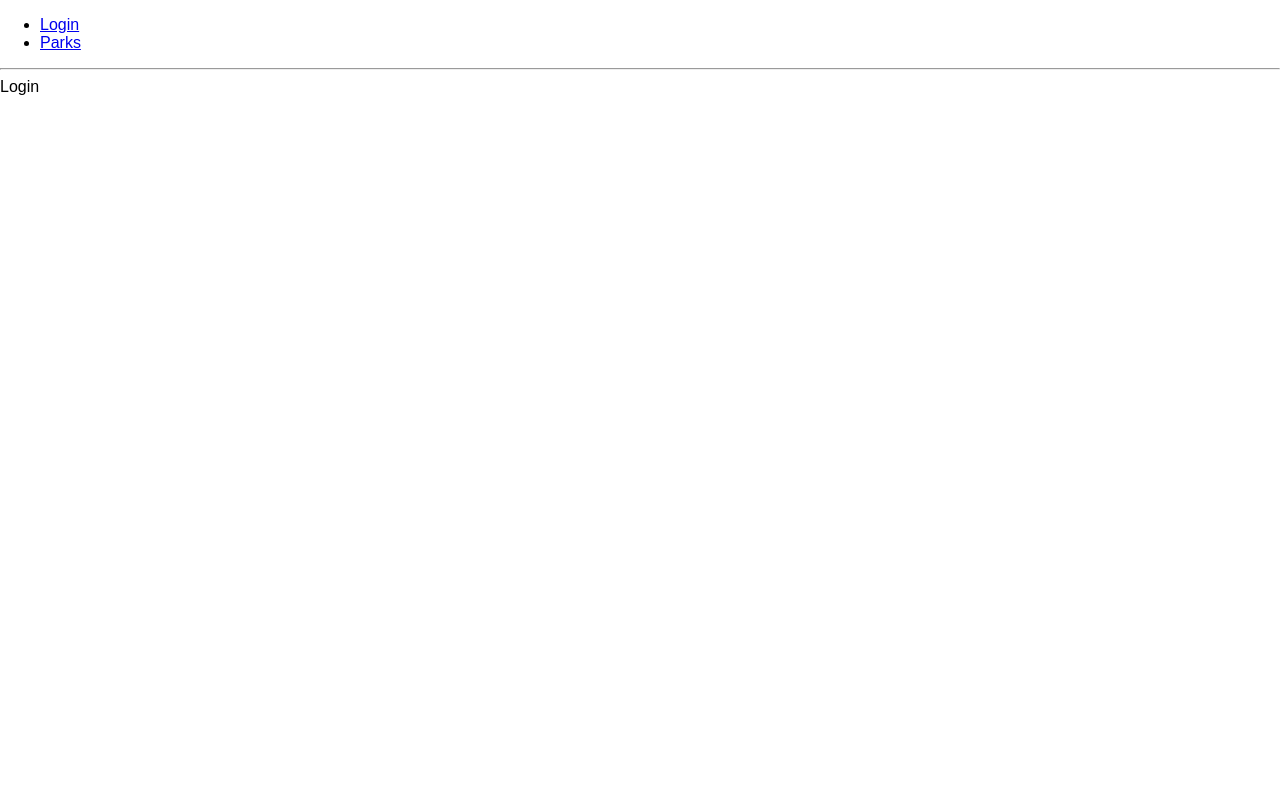
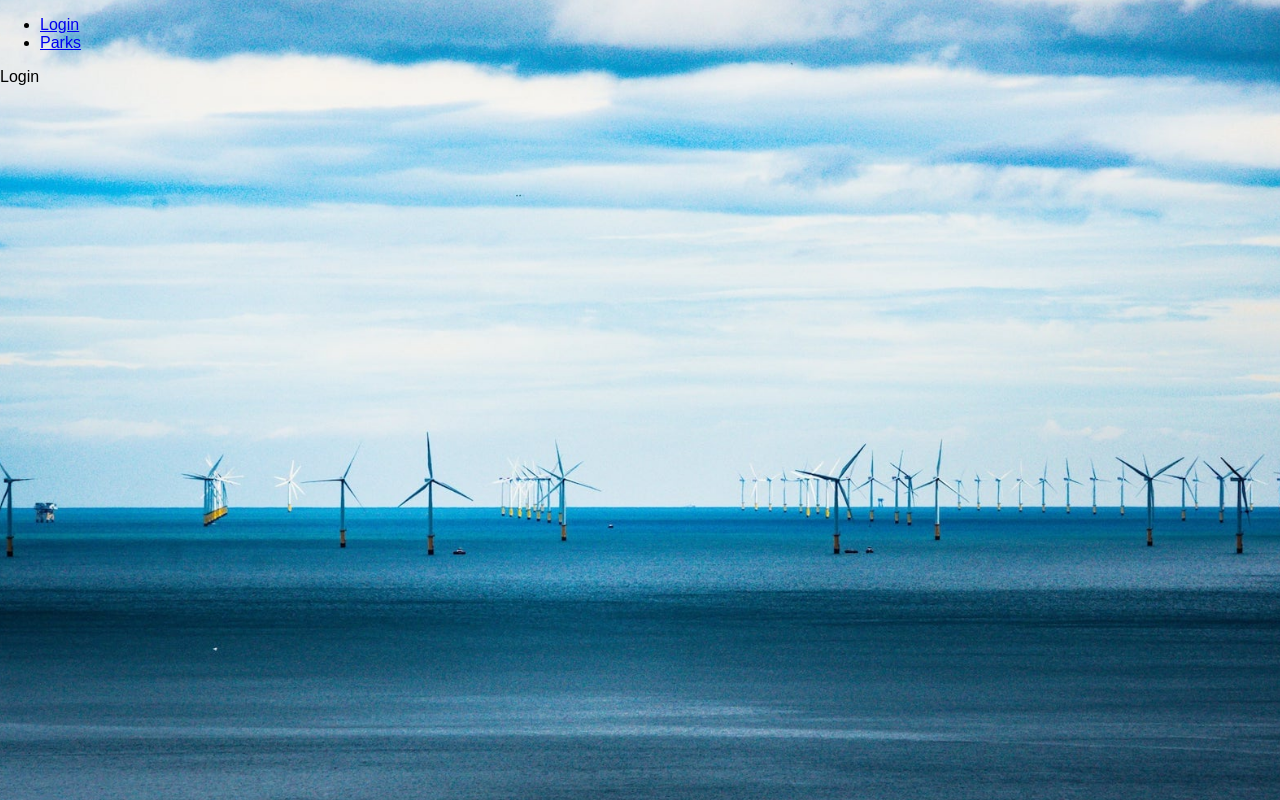
Before and after one commit to creimers/hackthewind, a React (Create React App) app: page / in a window 1280 px wide. Built offline with nearby package versions, Linux system fonts and the light colour scheme.

Commit message:
initialized background component

```diff
--- a/src/App.js
+++ b/src/App.js
@@ -8,6 +8,7 @@ import {
 
 import LoginView from './views/LoginView';
 import ParkListView from './views/ParkListView';
+import FullscreenBackground from './components/FullscreenBackground';
 
 
 class App extends Component {
@@ -20,12 +21,11 @@ class App extends Component {
     return (
       <Router>
         <div>
+          <FullscreenBackground />
           <ul>
             <li><Link to="/">Login</Link></li>
             <li><Link to="/parks">Parks</Link></li>
           </ul>
-
-          <hr/>
 
           <Route exact path="/" component={LoginView}/>
           <Route path="/parks" component={ParkListView}/>
--- /dev/null
+++ b/src/components/FullscreenBackground/index.js
@@ -0,0 +1,35 @@
+import React from 'react';
+import styled from 'styled-components';
+
+import bgImage from './bg.jpg';
+
+
+const BackgroundOuter = styled.div`
+  height: 100vh;
+  width: 100vw;
+  position: absolute;
+  top: 0;
+  left: 0;
+  overflow: hidden;
+  z-index: -1;
+`;
+
+const BackgroundInner = styled.div`
+  height: 100vh;
+  width: 100vw;
+  background-image: url(${bgImage});
+  background-size: cover;
+  transform: scale(1.1);
+`;
+
+class FullscreenBackground extends React.Component {
+  render() {
+    return (
+      <BackgroundOuter>
+        <BackgroundInner />
+      </BackgroundOuter>
+    )
+  }
+}
+
+export default FullscreenBackground;
```
Also changed, not shown: src/components/FullscreenBackground/bg.jpg (added).
